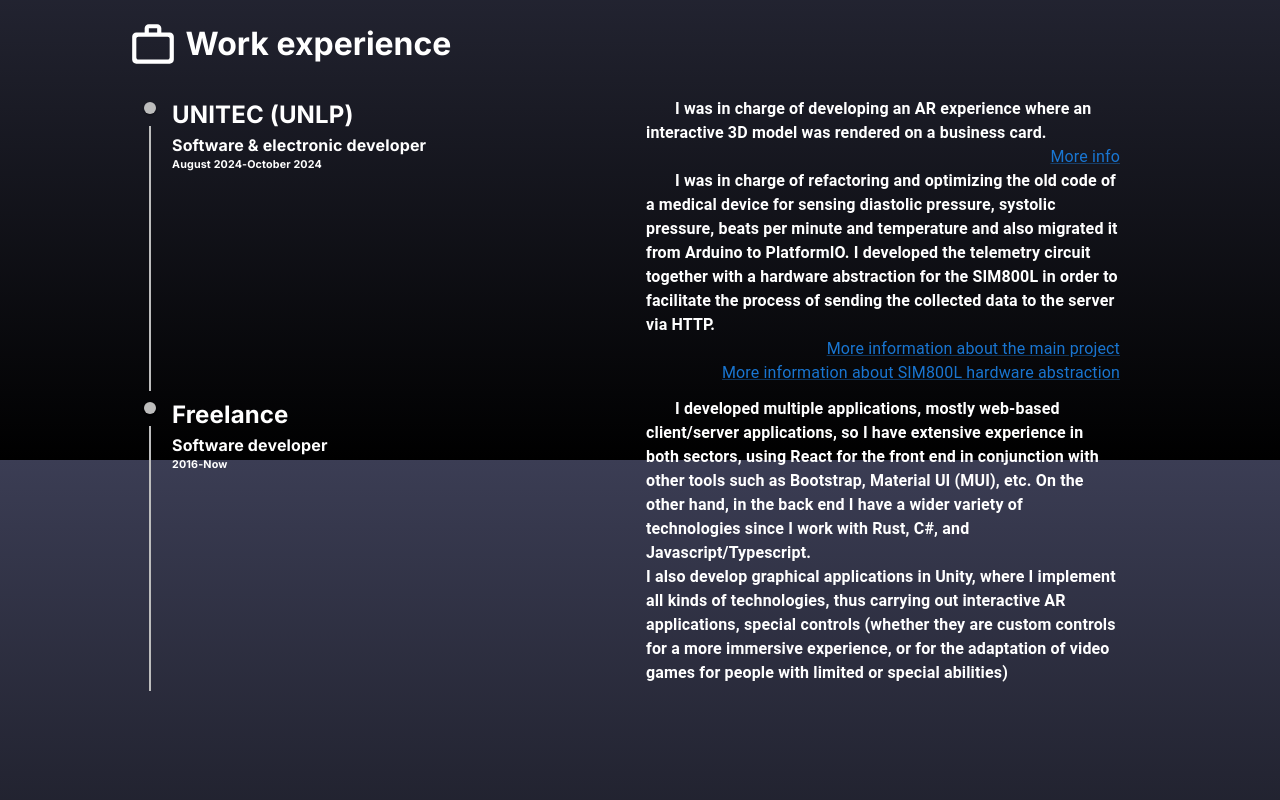
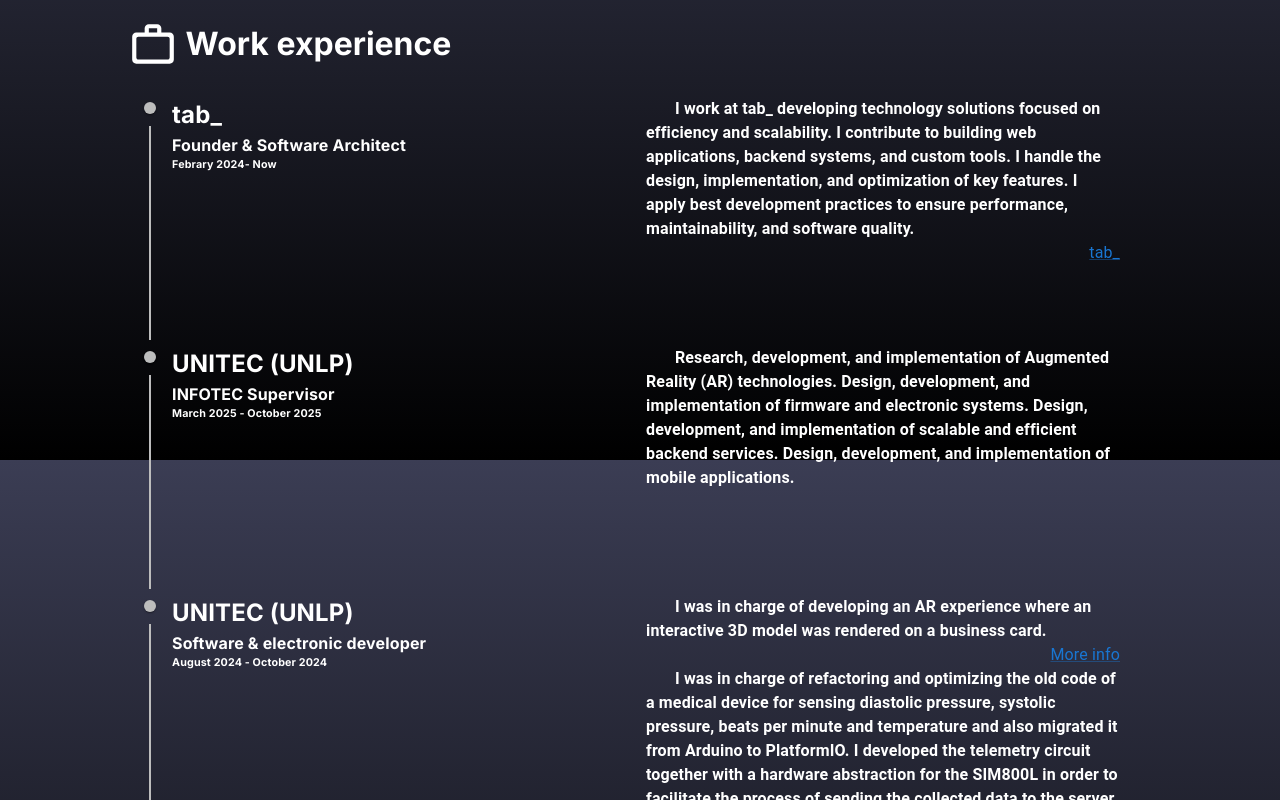
Before and after one commit to TevesManuel/myOwnWebsite, a React (Create React App) app: page / in a window 1280 px wide. Shown: the part 340-1140 px from the top of the page. Built offline with nearby package versions, Linux system fonts and the light colour scheme.

Commit message:
Update Work Experience

```diff
--- a/src/components/MyExperience/MyExperienceTimeline/MyExperienceTimeline.tsx
+++ b/src/components/MyExperience/MyExperienceTimeline/MyExperienceTimeline.tsx
@@ -25,13 +25,76 @@ const MyExperienceTimeline : React.FC = () => {
           <div style={{'display': 'flex'}}>
             <div style={{'flex': 5}}>
               <h2 className='inter'>
+                tab_
+              </h2>
+              <h4 className='inter'>
+                Founder & Software Architect
+              </h4>
+              <h6 className='inter'>
+                Febrary 2024- Now
+              </h6>
+            </div>
+            <div style={{'flex': 5}}>
+              <h4>
+                &nbsp;&nbsp;&nbsp;&nbsp;&nbsp;&nbsp;&nbsp;I work at tab_ developing technology solutions focused on efficiency and scalability.
+                  I contribute to building web applications, backend systems, and custom tools.
+                  I handle the design, implementation, and optimization of key features.
+                  I apply best development practices to ensure performance, maintainability, and software quality.
+              </h4>
+              <div className='multipleLinkContainer'>
+                <Link href='https://tab.ar/' target="_blank" rel="noreferrer">tab_</Link>
+              </div>
+            </div>
+            <div className='spaceBetweenTimelineContent'></div>
+          </div>
+        </TimelineContent>
+      </TimelineItem>
+      <TimelineItem>
+        <TimelineSeparator>
+          <TimelineDot />
+          <TimelineConnector />
+        </TimelineSeparator>
+        <TimelineContent style={{'color': 'white'}}>
+          <div style={{'display': 'flex'}}>
+            <div style={{'flex': 5}}>
+              <h2 className='inter'>
+                UNITEC (UNLP)
+              </h2>
+              <h4 className='inter'>
+                INFOTEC Supervisor
+              </h4>
+              <h6 className='inter'>
+                March 2025 - October 2025
+              </h6>
+            </div>
+            <div style={{'flex': 5}}>
+              <h4>
+                &nbsp;&nbsp;&nbsp;&nbsp;&nbsp;&nbsp;&nbsp;Research, development, and implementation of Augmented Reality (AR) technologies.
+                Design, development, and implementation of firmware and electronic systems.
+                Design, development, and implementation of scalable and efficient backend services.
+                Design, development, and implementation of mobile applications.
+              </h4>
+            </div>
+            <div className='spaceBetweenTimelineContent'></div>
+          </div>
+        </TimelineContent>
+      </TimelineItem>
+      <TimelineItem>
+        <TimelineSeparator>
+          <TimelineDot />
+          <TimelineConnector />
+        </TimelineSeparator>
+        <TimelineContent style={{'color': 'white'}}>
+          <div style={{'display': 'flex'}}>
+            <div style={{'flex': 5}}>
+              <h2 className='inter'>
                 UNITEC (UNLP)
               </h2>
               <h4 className='inter'>
                 Software & electronic developer
               </h4>
               <h6 className='inter'>
-                August 2024-October 2024
+                August 2024 - October 2024
               </h6>
             </div>
             <div style={{'flex': 5}}>
@@ -62,13 +125,13 @@ const MyExperienceTimeline : React.FC = () => {
           <div style={{'display': 'flex'}}>
             <div style={{'flex': 5}}>
               <h2 className='inter'>
-                Freelance
+                Teves Tech
               </h2>
               <h4 className='inter'>
-                Software developer
+                Founder & Software Architect
               </h4>
               <h6 className='inter'>
-                2016-Now
+                2016 - Now
               </h6>
             </div>
             <div style={{'flex': 5}}>
@@ -78,8 +141,12 @@ const MyExperienceTimeline : React.FC = () => {
               <h4>
                 I also develop graphical applications in Unity, where I implement all kinds of technologies, thus carrying out interactive AR applications, special controls (whether they are custom controls for a more immersive experience, or for the adaptation of video games for people with limited or special abilities)
               </h4>
+              <div className='multipleLinkContainer'>
+                <Link href='https://tvs.ar/' target="_blank" rel="noreferrer">Teves Tech</Link>
+              </div>
             </div>
-          </div></TimelineContent>
+          </div>
+        </TimelineContent>
       </TimelineItem>
     </Timeline>
   );
```
Also changed, not shown: 1 other file (tests, documents, lock files or other folders).
